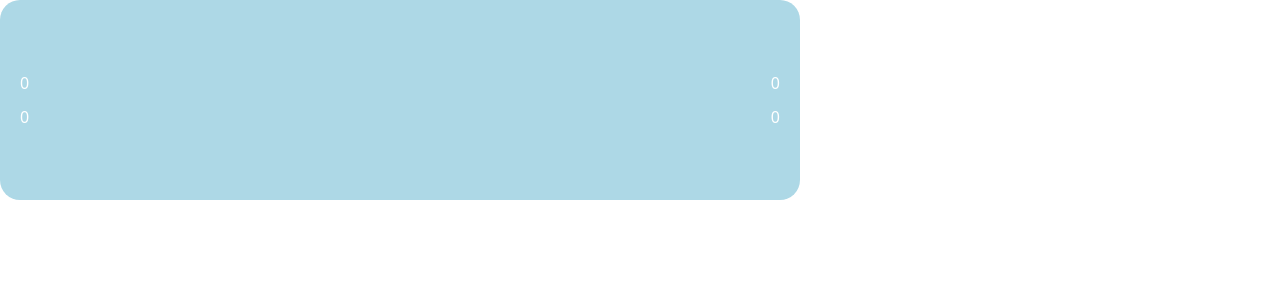
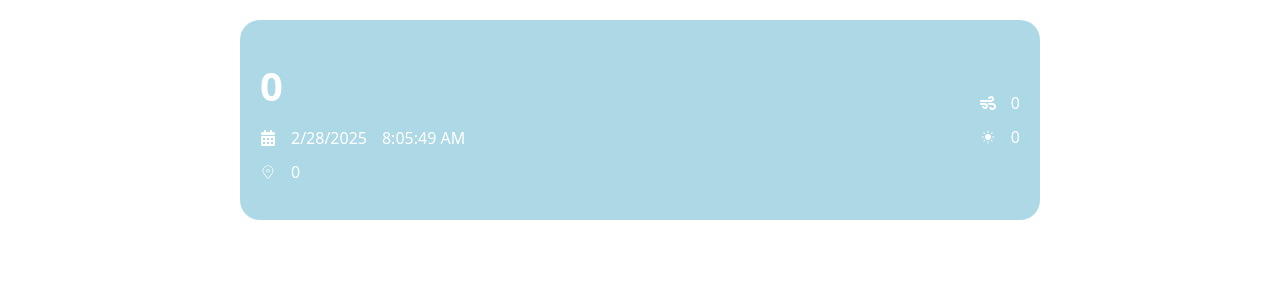
Before and after one commit to Ritvik-project/Energy_forecasting_frontend, a React (Vite) app: page / in a window 1280 px wide. Shown: the top 300 px of the page. Built offline with nearby package versions, Linux system fonts and the light colour scheme.

Commit message:
added main dashboard of current scenario

```diff
--- a/package.json
+++ b/package.json
@@ -10,9 +10,13 @@
     "preview": "vite preview"
   },
   "dependencies": {
+    "@emotion/react": "^11.14.0",
+    "@emotion/styled": "^11.14.0",
     "@mantine/core": "^7.17.0",
     "@mantine/dates": "^7.17.0",
     "@mantine/hooks": "^7.17.0",
+    "@mui/material": "^6.4.6",
+    "@mui/x-charts": "^7.27.1",
     "@tailwindcss/vite": "^4.0.9",
     "dayjs": "^1.11.13",
     "react": "^19.0.0",
--- a/src/components/Dashboard1.jsx
+++ b/src/components/Dashboard1.jsx
@@ -1,28 +1,72 @@
 import React from 'react'
-import { useState } from 'react';
+import { useState, useEffect } from 'react';
+import { FaCalendarAlt } from "react-icons/fa";
+import { CiLocationOn } from "react-icons/ci";
+import { FaWind } from "react-icons/fa";
+import { IoIosSunny } from "react-icons/io";
+import { LineChart } from '@mui/x-charts/LineChart';
 
 const Dashboard1 = () => {
   const [data, setData] = useState({
           temperature:0,
           sunlight:0,
           windspeed:0,
-          time:0,
+          time: new Date().toLocaleTimeString(),
+          date: new Date().toLocaleDateString(),
+          location:0
       });
+
       const onchange =(e)=>{
           const{name,value} = e.target
           setData({...data,[name]:value})
       }
+      useEffect(() => {
+        const interval = setInterval(()=>{
+            const now = new Date();
+            setData((prevdata)=>({
+                ...prevdata,
+                time: now.toLocaleTimeString(),
+                date: now.toLocaleDateString()
+            }))
+        },1000);
+
+        return () => clearInterval(interval)
+      }, []);
+
+
 
     return (
       <>
+      <div className='parent'>
         <div className='Dash_U'>
             <div className='left_side'>
-              <div><h1>{data.temperature}</h1></div>
+              <div>
+              <h1>{data.temperature}</h1>
+              </div>
+              <div className='same_l'>
+                <div><FaCalendarAlt /></div>
+                <div>{data.date}</div>
+                <div>{data.time}</div>
+              </div>
+              <div className='same_l'>
+                <div><CiLocationOn /></div>
+                <div>{data.location}</div>
+              </div>
+
+
+            </div>
+            <div className='right_side'>
+              <div className='same_l'>
+                <div><FaWind /></div>
                 <div>{data.windspeed}</div>
               </div>
-          <div className='right_side'>
-              <div>{data.time}</div>
+              <div className='same_l'>
+                <div><IoIosSunny /></div>
                 <div>{data.sunlight}</div>
+              </div>
+
+            </div>
+
         </div>
 
       </div>
--- a/src/index.css
+++ b/src/index.css
@@ -3,7 +3,16 @@ body{
   background-color: white;
 
 }
+.parent{
+  padding-top: 20px;
+  display: flex;
+  justify-content: center;
+  flex-direction: row;
+  height: 800px;
+
+}
 .Dash_U{
+
   background-color: lightblue;
   color: white;
   width: 800px;
@@ -27,8 +36,14 @@ body{
   align-content: flex-end;
   column-gap: 10px;
   gap: 10px;
+  font-size: 16px;
 }
-h3{
-  font-size: 18px;
+h1{
+  font-size: 40px;
   font-weight: bold;
 }
+.same_l{
+  display: flex;
+  align-items: center;
+  gap: 15px;
+}
```
Also changed, not shown: 1 other file (tests, documents, lock files or other folders). Lines whose indentation alone changed are shown as unchanged.
